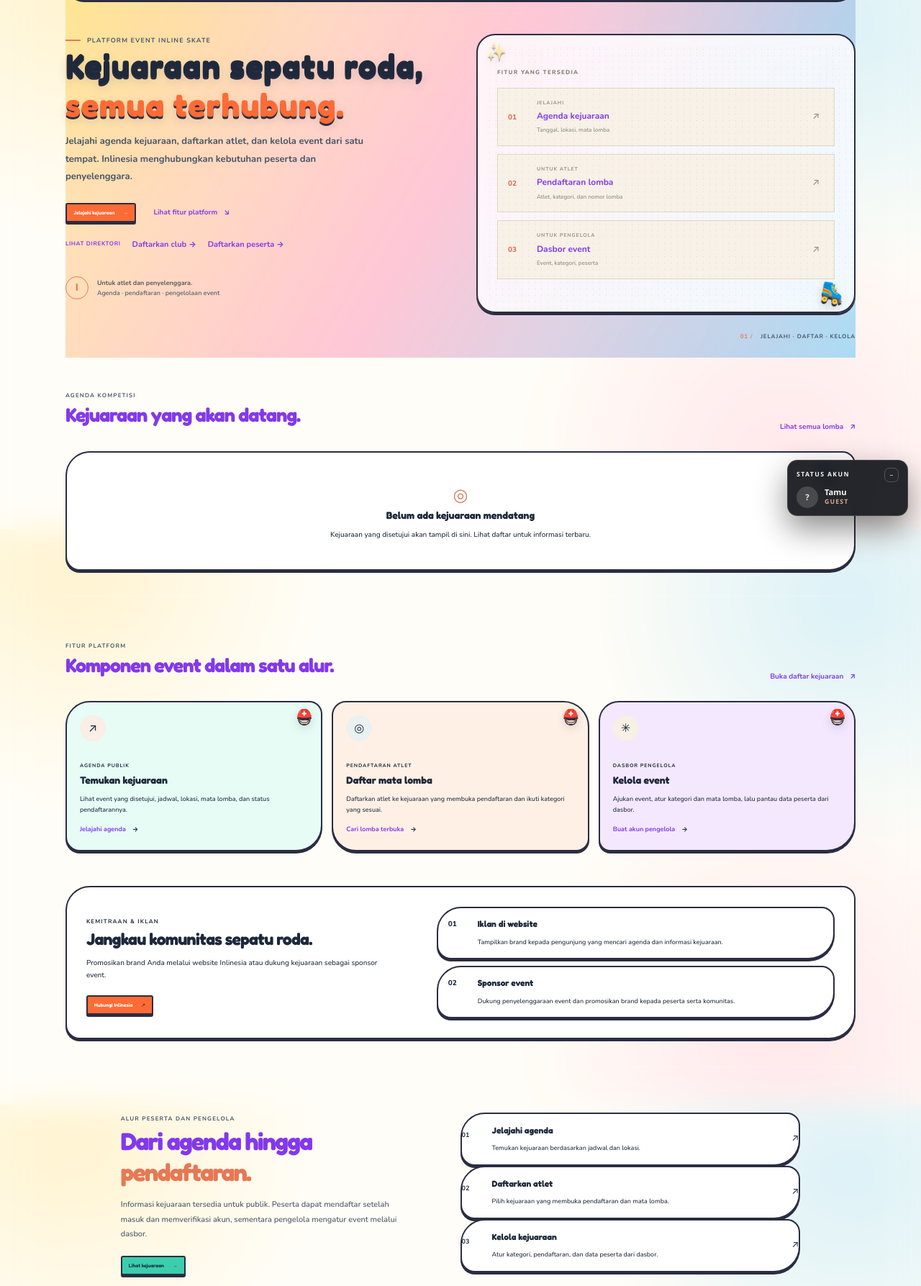
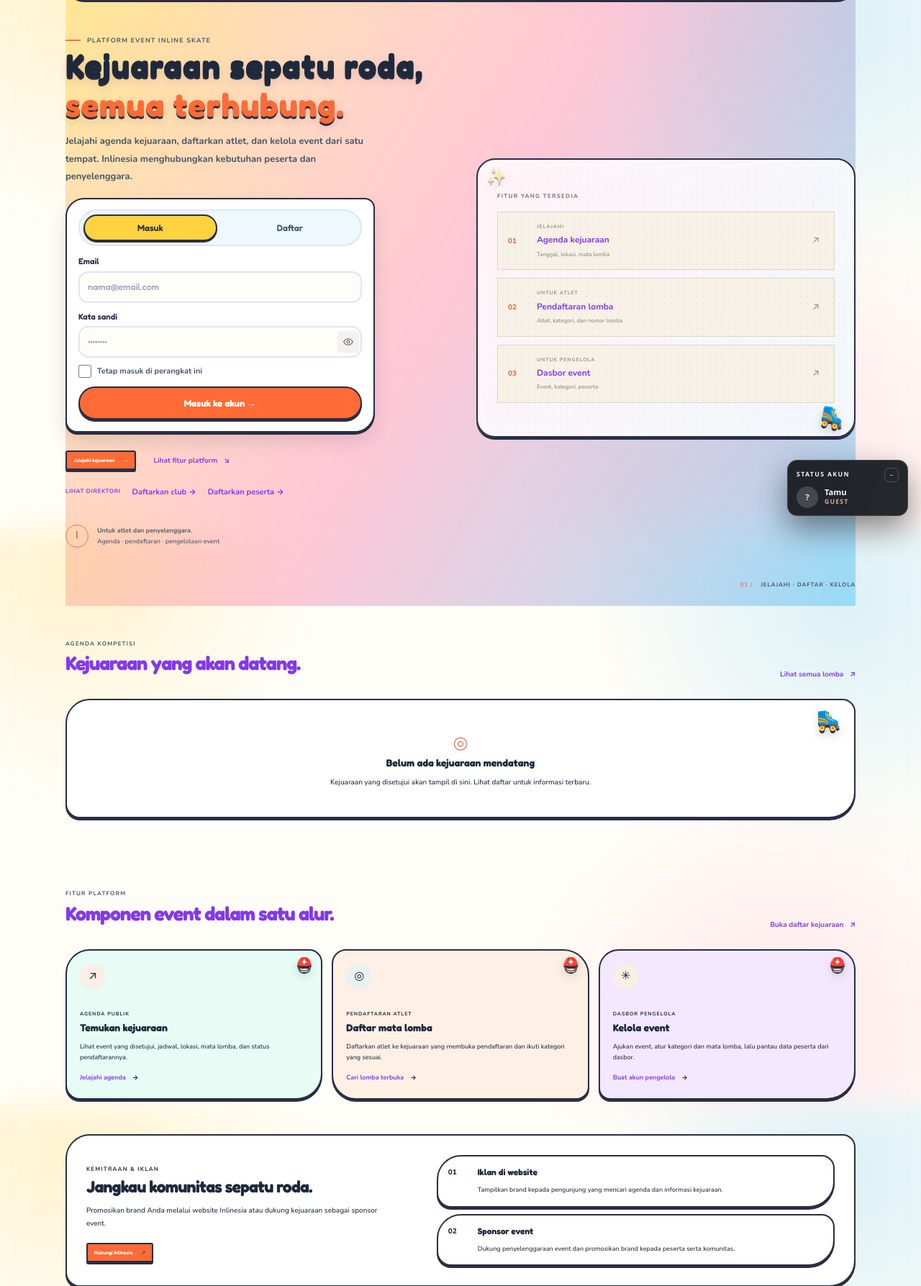
Before and after one commit to inlinesia/inlinesia, a Laravel app: page / in a window 1280 px wide. Shown: the part 65-1852 px from the top of the page at 72% size. Run offline with Laravel 12, Linux system fonts and the light colour scheme; data that the repository does not hold is empty; style sheets or scripts are compiled from the project's sources; some libraries are stand-ins or nearby versions.

Commit message:
feat: tambah form masuk dan daftar di hero halaman depan

```diff
--- a/resources/css/app.css
+++ b/resources/css/app.css
@@ -19,6 +19,7 @@
 @import './topic-theme.css';
 @import './ceria-theme.css';
 @import './nav-compact.css';
+@import './home-auth.css';
 @source '../../vendor/laravel/framework/src/Illuminate/Pagination/resources/views/*.blade.php';
 @source '../../storage/framework/views/*.php';
 
--- /dev/null
+++ b/resources/css/home-auth.css
@@ -0,0 +1,199 @@
+/* ==========================================================================
+   Form masuk / daftar ringkas di hero halaman depan.
+   Memakai design token tema Ceria bila tersedia, dengan fallback untuk tema lain.
+   ========================================================================== */
+
+.home-auth {
+    --auth-ink: var(--border-ink, #2b2d42);
+    --auth-coral: var(--color-coral, #ff6b35);
+    --auth-lemon: var(--color-lemon, #ffd23f);
+    --auth-sky: var(--color-sky, #3bceac);
+    --auth-grape: var(--color-grape, #8338ec);
+    --auth-surface: var(--bg-surface, #ffffff);
+    --auth-canvas: var(--bg-canvas, #fffdf7);
+    --auth-muted: var(--text-secondary, #475569);
+    --auth-line: var(--border-soft, #dce7f2);
+    --auth-display: var(--font-display, 'Fredoka', 'Nunito', sans-serif);
+
+    position: relative;
+    max-width: 430px;
+    margin-top: 18px;
+    padding: 14px 16px 16px;
+    background: var(--auth-surface);
+    border: 2.5px solid var(--auth-ink);
+    border-radius: 26px 14px 28px 16px;
+    box-shadow: 0 3px 0 var(--auth-ink), 0 12px 26px rgba(43, 45, 66, 0.14);
+}
+
+.home-auth-radio {
+    position: absolute;
+    width: 1px;
+    height: 1px;
+    opacity: 0;
+    pointer-events: none;
+}
+
+.home-auth-tabs {
+    display: flex;
+    gap: 8px;
+    margin-bottom: 12px;
+    padding: 5px;
+    background: var(--bg-soft-sky, #eef9ff);
+    border: 2px solid var(--auth-line);
+    border-radius: 999px;
+}
+
+.home-auth-tab {
+    flex: 1;
+    padding: 0.5rem 1rem;
+    color: var(--auth-muted);
+    border: 2px solid transparent;
+    border-radius: 999px;
+    font-family: var(--auth-display);
+    font-size: 0.88rem;
+    font-weight: 600;
+    text-align: center;
+    cursor: pointer;
+    transition: background-color 0.15s ease, color 0.15s ease;
+}
+
+.home-auth-tab:hover {
+    color: var(--auth-ink);
+    background: rgba(255, 255, 255, 0.8);
+}
+
+#home-auth-tab-login:checked ~ .home-auth-tabs label[for='home-auth-tab-login'],
+#home-auth-tab-register:checked ~ .home-auth-tabs label[for='home-auth-tab-register'] {
+    color: var(--auth-ink);
+    background: var(--auth-lemon);
+    border-color: var(--auth-ink);
+    box-shadow: 0 2px 0 var(--auth-ink);
+}
+
+.home-auth-panel {
+    display: none;
+}
+
+#home-auth-tab-login:checked ~ .home-auth-panels .home-auth-panel-login,
+#home-auth-tab-register:checked ~ .home-auth-panels .home-auth-panel-register {
+    display: block;
+}
+
+.home-auth-field {
+    display: grid;
+    gap: 4px;
+    margin-bottom: 10px;
+    color: var(--auth-ink);
+    font-family: var(--auth-display);
+    font-size: 0.82rem;
+    font-weight: 600;
+}
+
+.home-auth-field :is(input, select) {
+    width: 100%;
+    min-height: 44px;
+    padding: 0.55rem 0.8rem;
+    color: var(--auth-ink);
+    background: var(--auth-canvas);
+    border: 2px solid var(--auth-line);
+    border-radius: 14px;
+    font-family: inherit;
+    font-size: 0.9rem;
+    font-weight: 700;
+}
+
+.home-auth-field :is(input, select)::placeholder {
+    color: #94a3b8;
+    font-weight: 500;
+}
+
+.home-auth-field :is(input, select):focus {
+    outline: none;
+    border-color: var(--auth-sky);
+    box-shadow: 0 0 0 4px rgba(56, 189, 248, 0.35);
+}
+
+.home-auth-optional {
+    color: var(--auth-muted);
+    font-size: 0.72rem;
+    font-weight: 500;
+}
+
+.home-auth-remember {
+    display: flex;
+    align-items: center;
+    gap: 8px;
+    margin: 2px 0 12px;
+    color: var(--auth-muted);
+    font-size: 0.78rem;
+    font-weight: 700;
+}
+
+.home-auth-remember input {
+    width: 18px;
+    height: 18px;
+    accent-color: var(--auth-coral);
+}
+
+.home-auth-submit {
+    width: 100%;
+    min-height: 46px;
+    color: #ffffff;
+    background: var(--auth-coral);
+    border: 2.5px solid var(--auth-ink);
+    border-radius: 999px;
+    box-shadow: 0 3px 0 var(--auth-ink);
+    font-family: var(--auth-display);
+    font-size: 0.92rem;
+    font-weight: 700;
+    cursor: pointer;
+    transition: transform 0.16s ease, box-shadow 0.16s ease;
+}
+
+.home-auth-submit:hover {
+    transform: translateY(-2px);
+    box-shadow: 0 5px 0 var(--auth-ink);
+}
+
+.home-auth-submit:active {
+    transform: translateY(2px);
+    box-shadow: 0 0 0 var(--auth-ink);
+}
+
+.home-auth-submit:focus-visible {
+    outline: none;
+    box-shadow: 0 3px 0 var(--auth-ink), 0 0 0 4px rgba(56, 189, 248, 0.45);
+}
+
+.home-auth-errors {
+    display: grid;
+    gap: 4px;
+    margin-bottom: 12px;
+    padding: 10px 12px;
+    color: #991b1b;
+    background: #fee2e2;
+    border: 2px solid #ef4444;
+    border-radius: 12px;
+    font-size: 0.78rem;
+    font-weight: 700;
+}
+
+.home-auth-note {
+    margin: 10px 0 0;
+    color: var(--auth-muted);
+    font-size: 0.72rem;
+    line-height: 1.5;
+}
+
+@media (max-width: 640px) {
+    .home-auth {
+        max-width: 100%;
+    }
+}
+
+@media (prefers-reduced-motion: reduce) {
+    .home-auth-submit,
+    .home-auth-tab {
+        transition: none;
+    }
+}
--- a/resources/views/publik/beranda.blade.php
+++ b/resources/views/publik/beranda.blade.php
@@ -11,6 +11,79 @@
             <div class="public-overline"><span></span> PLATFORM EVENT INLINE SKATE</div>
             <h1>Kejuaraan sepatu roda,<br><span>semua terhubung.</span></h1>
             <p class="public-hero-lead">Jelajahi agenda kejuaraan, daftarkan atlet, dan kelola event dari satu tempat. Inlinesia menghubungkan kebutuhan peserta dan penyelenggara.</p>
+
+            @guest
+                <section class="home-auth" aria-label="Masuk atau daftar akun Inlinesia">
+                    <input class="home-auth-radio" type="radio" name="home_auth_tab" id="home-auth-tab-login" @checked(old('_form', 'login') === 'login')>
+                    <input class="home-auth-radio" type="radio" name="home_auth_tab" id="home-auth-tab-register" @checked(old('_form') === 'register')>
+
+                    <div class="home-auth-tabs" role="group" aria-label="Pilih masuk atau daftar">
+                        <label class="home-auth-tab" for="home-auth-tab-login">Masuk</label>
+                        <label class="home-auth-tab" for="home-auth-tab-register">Daftar</label>
+                    </div>
+
+                    <div class="home-auth-panels">
+                        <div class="home-auth-panel home-auth-panel-login">
+                            @if (old('_form') === 'login' && $errors->any())
+                                <div class="home-auth-errors" role="alert">
+                                    @foreach ($errors->all() as $error)<span>{{ $error }}</span>@endforeach
+                                </div>
+                            @endif
+
+                            <form method="POST" action="{{ route('login.store') }}">
+                                @csrf
+                                <input type="hidden" name="_form" value="login">
+                                <label class="home-auth-field">Email
+                                    <input name="email" type="email" value="{{ old('email') }}" autocomplete="username" maxlength="255" placeholder="nama@email.com" required>
+                                </label>
+                                <label class="home-auth-field">Kata sandi
+                                    <input name="password" type="password" autocomplete="current-password" placeholder="••••••••" required>
+                                </label>
+                                <label class="home-auth-remember"><input type="checkbox" name="remember" value="1"> Tetap masuk di perangkat ini</label>
+                                <button class="home-auth-submit" type="submit">Masuk ke akun <span aria-hidden="true">→</span></button>
+                            </form>
+                        </div>
+
+                        <div class="home-auth-panel home-auth-panel-register">
+                            @if (old('_form') === 'register' && $errors->any())
+                                <div class="home-auth-errors" role="alert">
+                                    @foreach ($errors->all() as $error)<span>{{ $error }}</span>@endforeach
+                                </div>
+                            @endif
+
+                            <form method="POST" action="{{ route('register.store') }}">
+                                @csrf
+                                <input type="hidden" name="_form" value="register">
+                                <label class="home-auth-field">Nama lengkap
+                                    <input name="name" type="text" value="{{ old('name') }}" autocomplete="name" maxlength="120" placeholder="Nama Anda" required>
+                                </label>
+                                <label class="home-auth-field">Email
+                                    <input name="email" type="email" value="{{ old('email') }}" autocomplete="email" maxlength="255" placeholder="nama@email.com" required>
+                                </label>
+                                <label class="home-auth-field">Nomor WhatsApp <span class="home-auth-optional">opsional</span>
+                                    <input name="phone" type="tel" value="{{ old('phone') }}" autocomplete="tel" maxlength="40" placeholder="08xx xxxx xxxx">
+                                </label>
+                                <label class="home-auth-field">Sebagai
+                                    <select name="role" required>
+                                        @foreach (collect(config('user-roles'))->except('admin') as $roleKey => $roleLabel)
+                                            <option value="{{ $roleKey }}" @selected(old('role') === $roleKey)>{{ $roleLabel }}</option>
+                                        @endforeach
+                                    </select>
+                                </label>
+                                <label class="home-auth-field">Kata sandi
+                                    <input name="password" type="password" autocomplete="new-password" minlength="8" placeholder="Minimal 8 karakter" required>
+                                </label>
+                                <label class="home-auth-field">Ulangi kata sandi
+                                    <input name="password_confirmation" type="password" autocomplete="new-password" minlength="8" placeholder="Ulangi kata sandi" required>
+                                </label>
+                                <button class="home-auth-submit" type="submit">Buat akun <span aria-hidden="true">→</span></button>
+                            </form>
+                            <p class="home-auth-note">Setelah daftar, verifikasi email dulu sebelum mengikuti event.</p>
+                        </div>
+                    </div>
+                </section>
+            @endguest
+
             <div class="public-hero-actions">
                 <a class="public-button public-button-orange" href="{{ route('events.index') }}">Jelajahi kejuaraan <span aria-hidden="true">→</span></a>
                 <a class="public-text-link" href="#layanan">Lihat fitur platform <span aria-hidden="true">↘</span></a>
```
Also changed, not shown: docs/adr-0009-form-masuk-daftar-di-beranda.md (added, +34 -0 lines), docs/peta-proyek.md (+3 -2 lines), tests/Feature/HomeAuthFormTest.php (added, +54 -0 lines).
